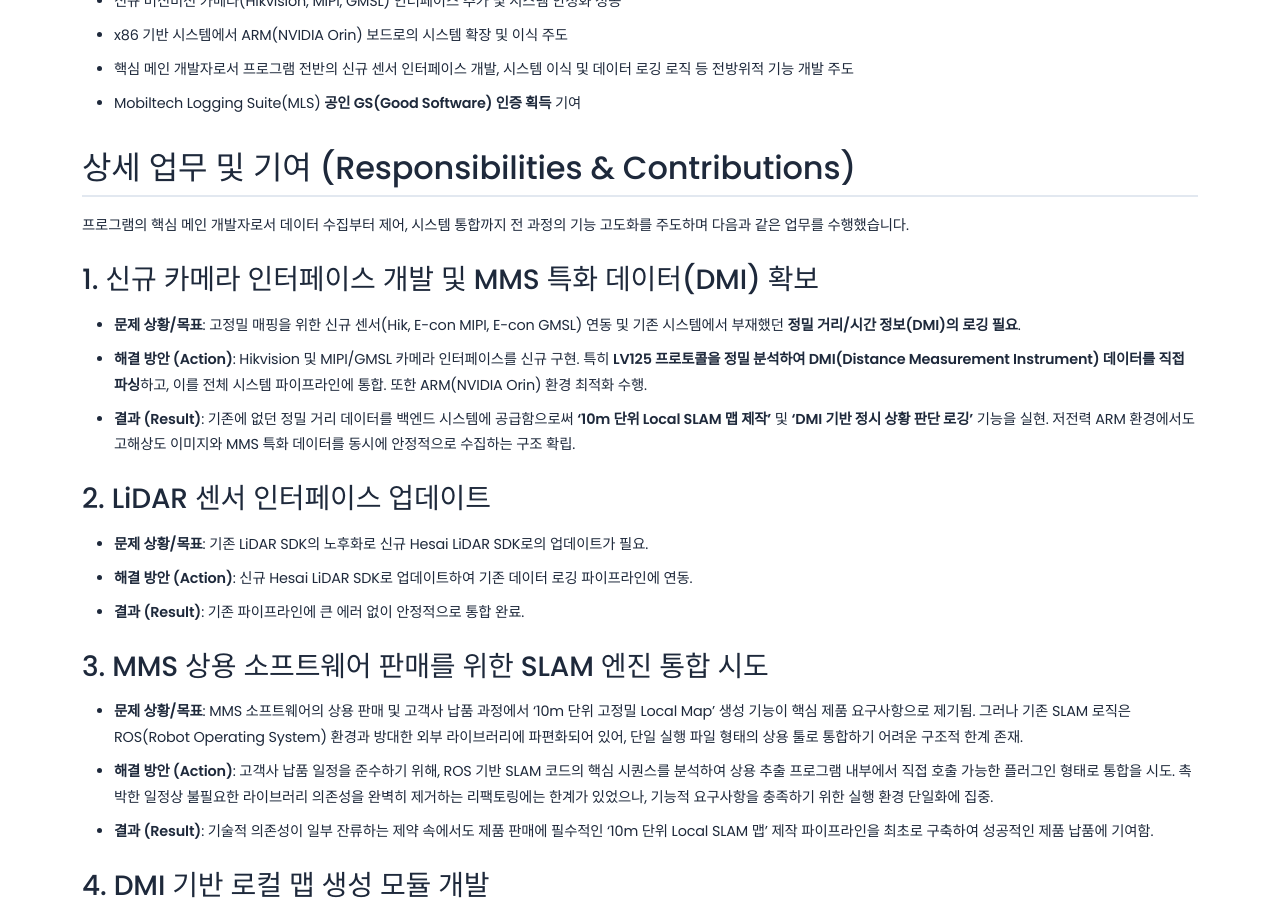
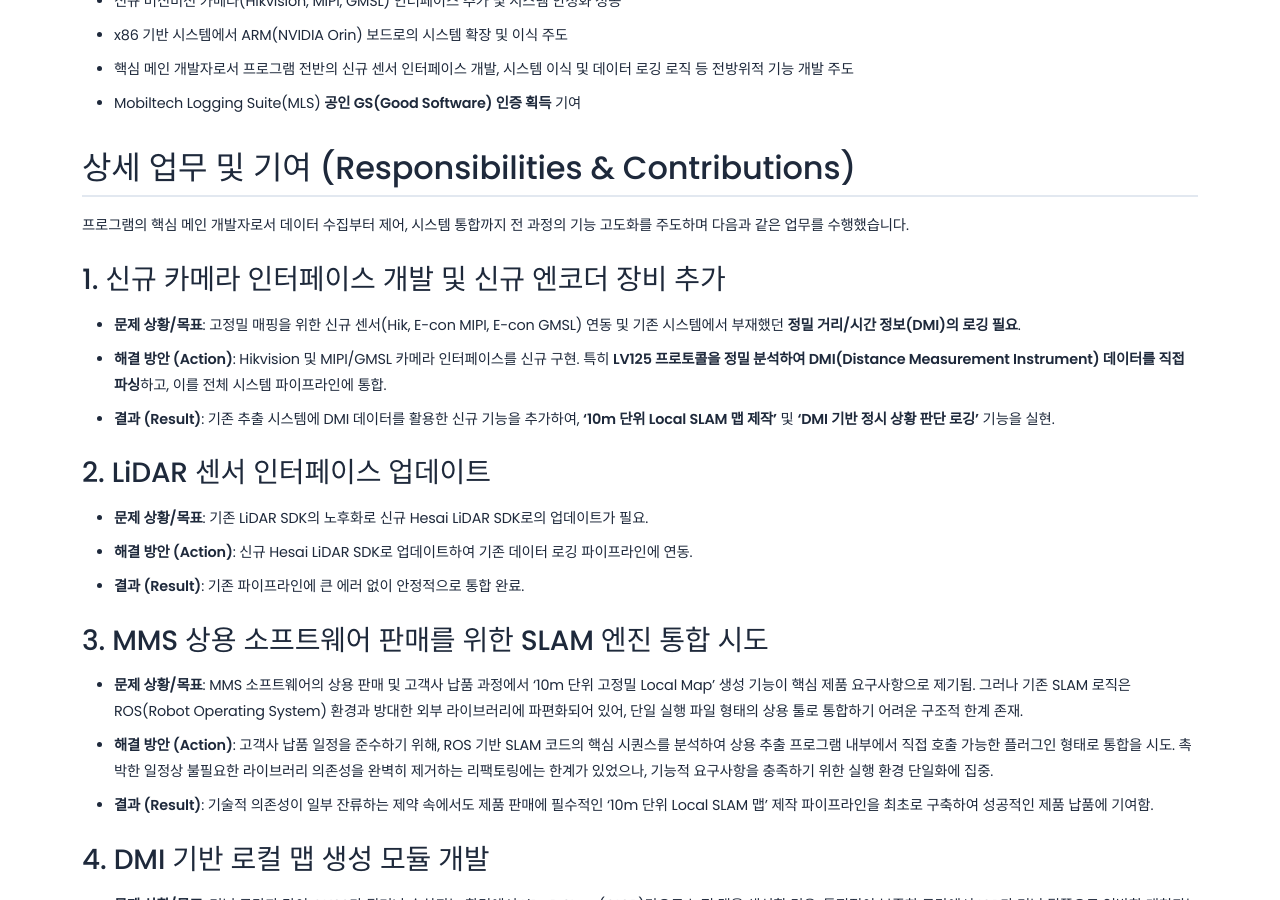
Before and after one commit to jinwoo-Sync/jinwoo-Sync.github.io, a Jekyll site: the page built from _projects/replica.md, in a window 1280 px wide and 900 px high, scrolled down 727 px. Built offline with Jekyll 4.4.1, drawn with Linux system fonts in a browser that asks for light colours.

Commit message:
1번 항목 다듬기

```diff
--- a/_projects/replica.md
+++ b/_projects/replica.md
@@ -26,10 +26,10 @@ order: 5
 ## 상세 업무 및 기여 (Responsibilities & Contributions)
 프로그램의 핵심 메인 개발자로서 데이터 수집부터 제어, 시스템 통합까지 전 과정의 기능 고도화를 주도하며 다음과 같은 업무를 수행했습니다.
 
-### 1. 신규 카메라 인터페이스 개발 및 MMS 특화 데이터(DMI) 확보
+### 1. 신규 카메라 인터페이스 개발 및 신규 엔코더 장비 추가
 - **문제 상황/목표**: 고정밀 매핑을 위한 신규 센서(Hik, E-con MIPI, E-con GMSL) 연동 및 기존 시스템에서 부재했던 **정밀 거리/시간 정보(DMI)의 로깅 필요**.
-- **해결 방안 (Action)**: Hikvision 및 MIPI/GMSL 카메라 인터페이스를 신규 구현. 특히 **LV125 프로토콜을 정밀 분석하여 DMI(Distance Measurement Instrument) 데이터를 직접 파싱**하고, 이를 전체 시스템 파이프라인에 통합. 또한 ARM(NVIDIA Orin) 환경 최적화 수행.
-- **결과 (Result)**: 기존에 없던 정밀 거리 데이터를 백엔드 시스템에 공급함으로써 **'10m 단위 Local SLAM 맵 제작'** 및 **'DMI 기반 정시 상황 판단 로깅'** 기능을 실현. 저전력 ARM 환경에서도 고해상도 이미지와 MMS 특화 데이터를 동시에 안정적으로 수집하는 구조 확립.
+- **해결 방안 (Action)**: Hikvision 및 MIPI/GMSL 카메라 인터페이스를 신규 구현. 특히 **LV125 프로토콜을 정밀 분석하여 DMI(Distance Measurement Instrument) 데이터를 직접 파싱**하고, 이를 전체 시스템 파이프라인에 통합.
+- **결과 (Result)**: 기존 추출 시스템에 DMI 데이터를 활용한 신규 기능을 추가하여, **'10m 단위 Local SLAM 맵 제작'** 및 **'DMI 기반 정시 상황 판단 로깅'** 기능을 실현.
 
 ### 2. LiDAR 센서 인터페이스 업데이트
 - **문제 상황/목표**: 기존 LiDAR SDK의 노후화로 신규 Hesai LiDAR SDK로의 업데이트가 필요.
```
